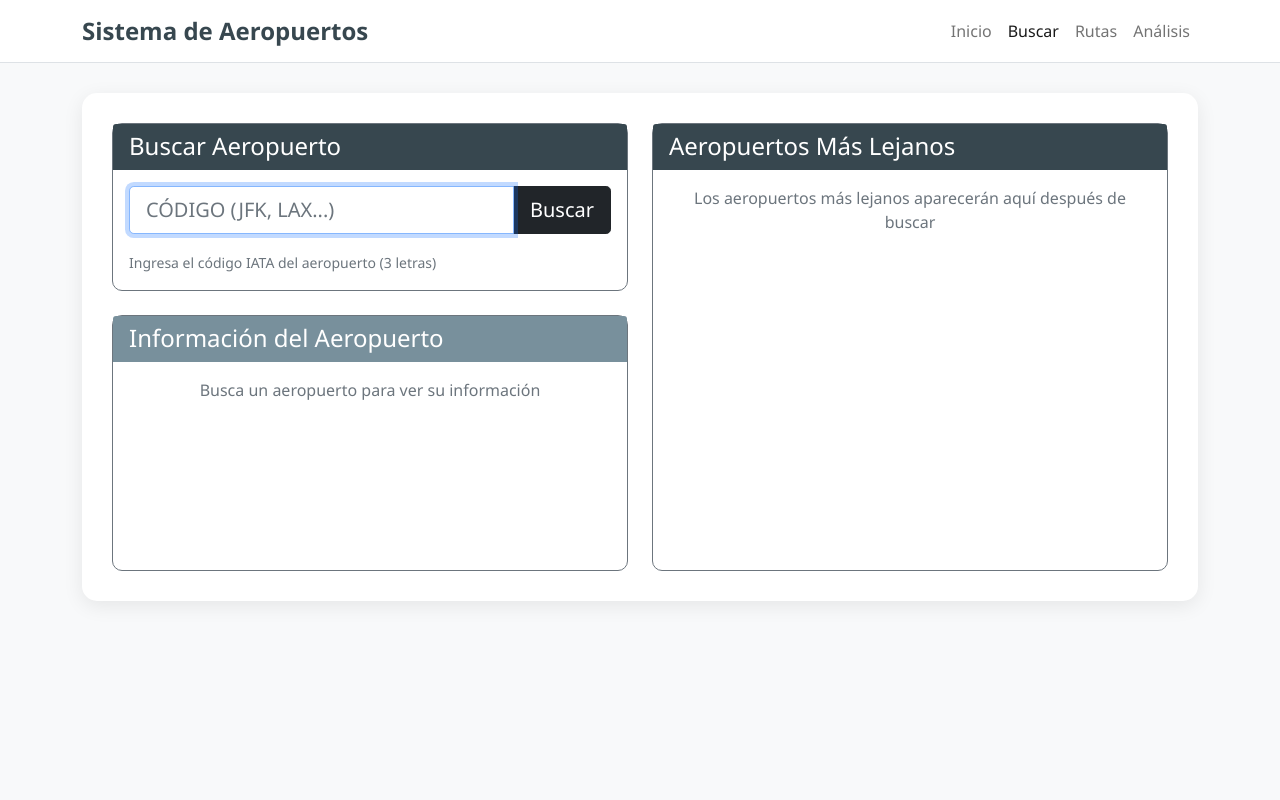
After one commit to Sdardila2/Airport-System, a Flask app: template templates/search.html in a window 1280 px wide. The commit adds this page. Run offline with Flask 3, Linux system fonts and the light colour scheme; the template is opened without the code that fills it, so the values that code supplies are empty.

Commit message:
Cambio de colores e implementación de sección "search"

```diff
--- /dev/null
+++ b/templates/search.html
@@ -0,0 +1,272 @@
+<!DOCTYPE html>
+<html lang="es">
+<head>
+    <meta charset="UTF-8">
+    <meta name="viewport" content="width=device-width, initial-scale=1.0">
+    <title>Buscar Aeropuerto - Sistema de Aeropuertos</title>
+    <link href="https://cdn.jsdelivr.net/npm/bootstrap@5.1.3/dist/css/bootstrap.min.css" rel="stylesheet">
+    <style>
+        :root {
+            --color-primary: #37474F;
+            --color-secondary: #78909C;
+        }
+        body {
+            background: #f8f9fa;
+            min-height: 100vh;
+            font-family: 'Segoe UI', Tahoma, Geneva, Verdana, sans-serif;
+        }
+        .navbar-brand {
+            font-weight: bold;
+            font-size: 1.5rem;
+            color: var(--color-primary) !important;
+        }
+        .content-card {
+            background: #ffffff;
+            border-radius: 15px;
+            padding: 30px;
+            margin-top: 30px;
+            box-shadow: 0 5px 20px rgba(0,0,0,0.08);
+        }
+        .feature-card {
+            border: 1px solid #e0e0e0;
+            border-radius: 10px;
+            transition: transform 0.3s ease;
+        }
+        .feature-card:hover {
+            transform: translateY(-3px);
+            box-shadow: 0 4px 10px rgba(0,0,0,0.05);
+        }
+        .header-primary {
+            background-color: var(--color-primary) !important;
+            border-color: var(--color-primary) !important;
+            color: white !important;
+        }
+        .header-secondary {
+            background-color: var(--color-secondary) !important;
+            border-color: var(--color-secondary) !important;
+            color: white !important;
+        }
+        .text-action {
+            color: var(--color-primary) !important;
+        }
+        .airport-info-container, .farthest-container {
+            min-height: 200px;
+            max-height: 400px;
+            overflow-y: auto;
+        }
+        .farthest-container {
+            min-height: 400px;
+            max-height: 500px;
+        }
+        .fixed-height {
+            height: 100%;
+            display: flex;
+            flex-direction: column;
+        }
+    </style>
+</head>
+<body>
+    <nav class="navbar navbar-expand-lg navbar-light bg-white border-bottom">
+        <div class="container">
+            <a class="navbar-brand" href="/">
+                Sistema de Aeropuertos
+            </a>
+            <div class="navbar-nav">
+                <a class="nav-link" href="/">Inicio</a>
+                <a class="nav-link active" href="/search">Buscar</a>
+                <a class="nav-link" href="/route">Rutas</a>
+                <a class="nav-link" href="/analysis">Análisis</a>
+            </div>
+        </div>
+    </nav>
+
+    <div class="container">
+        <div class="content-card">
+            <div class="row">
+                <div class="col-md-6">
+                    <div class="fixed-height">
+                        <div class="card feature-card border-secondary mb-4">
+                            <div class="card-header header-primary">
+                                <h4 class="mb-0">Buscar Aeropuerto</h4>
+                            </div>
+                            <div class="card-body">
+                                <div class="input-group mb-3">
+                                    <input type="text" class="form-control form-control-lg"
+                                           id="airport-code" placeholder="Código (JFK, LAX...)"
+                                           maxlength="3" style="text-transform:uppercase">
+                                    <button class="btn btn-dark btn-lg" onclick="searchAirport()">
+                                        Buscar
+                                    </button>
+                                </div>
+                                <small class="text-muted">Ingresa el código IATA del aeropuerto (3 letras)</small>
+                            </div>
+                        </div>
+
+                        <div class="card feature-card border-secondary flex-grow-1">
+                            <div class="card-header header-secondary">
+                                <h4 class="mb-0">Información del Aeropuerto</h4>
+                            </div>
+                            <div class="card-body airport-info-container">
+                                <div id="airport-info" class="text-center text-muted">
+                                    <p>Busca un aeropuerto para ver su información</p>
+                                </div>
+                            </div>
+                        </div>
+                    </div>
+                </div>
+
+                <div class="col-md-6">
+                    <div class="fixed-height">
+                        <div class="card feature-card border-secondary h-100">
+                            <div class="card-header header-primary">
+                                <h4 class="mb-0">Aeropuertos Más Lejanos</h4>
+                            </div>
+                            <div class="card-body farthest-container">
+                                <div id="farthest-airports" class="text-center text-muted">
+                                    <p>Los aeropuertos más lejanos aparecerán aquí después de buscar</p>
+                                </div>
+                            </div>
+                        </div>
+                    </div>
+                </div>
+            </div>
+        </div>
+    </div>
+
+    <script src="https://cdn.jsdelivr.net/npm/bootstrap@5.1.3/dist/js/bootstrap.bundle.min.js"></script>
+    <script>
+        const airportCodeInput = document.getElementById('airport-code');
+        const airportInfoDiv = document.getElementById('airport-info');
+        const farthestAirportsContainer = document.getElementById('farthest-airports');
+
+        function searchAirport() {
+            const code = airportCodeInput.value.trim().toUpperCase();
+            if (!code) {
+                alert('Por favor ingresa un código de aeropuerto');
+                return;
+            }
+
+            airportInfoDiv.innerHTML = `
+                <div class="text-center">
+                    <div class="spinner-border text-dark mb-3" role="status">
+                        <span class="visually-hidden">Cargando...</span>
+                    </div>
+                    <p>Buscando aeropuerto <strong>${code}</strong>...</p>
+                </div>
+            `;
+
+            farthestAirportsContainer.innerHTML = `
+                <div class="text-center">
+                    <div class="spinner-border text-dark mb-3" role="status">
+                        <span class="visually-hidden">Cargando...</span>
+                    </div>
+                    <p>Esperando información del aeropuerto...</p>
+                </div>
+            `;
+
+            fetch(`/api/airport/${code}`)
+                .then(response => response.json())
+                .then(data => {
+                    if (data.success) {
+                        airportInfoDiv.innerHTML = `
+                            <div class="text-start">
+                                <h5 class="text-success">Info de ${code}</h5>
+                                <p class="mb-1"><strong>Nombre:</strong> ${data.data.name}</p>
+                                <p class="mb-1"><strong>Ciudad:</strong> ${data.data.city}</p>
+                                <p class="mb-1"><strong>País:</strong> ${data.data.country}</p>
+                                <p class="mb-1"><strong>Latitud:</strong> ${data.data.lat.toFixed(4)}</p>
+                                <p class="mb-0"><strong>Longitud:</strong> ${data.data.lon.toFixed(4)}</p>
+                            </div>
+                        `;
+                        loadFarthestAirports(code);
+                    } else {
+                        airportInfoDiv.innerHTML = `
+                            <div class="alert alert-danger text-start">
+                                <strong>Aeropuerto no encontrado</strong><br>
+                                Verifica que el código <strong>${code}</strong> sea correcto.
+                            </div>
+                        `;
+                        farthestAirportsContainer.innerHTML = `
+                            <div class="text-center text-muted">
+                                <p>Busca un aeropuerto válido para ver conexiones</p>
+                            </div>
+                        `;
+                    }
+                })
+                .catch(error => {
+                    airportInfoDiv.innerHTML = `
+                        <div class="alert alert-danger">
+                            Error al buscar el aeropuerto: ${error}
+                        </div>
+                    `;
+                });
+        }
+
+        function loadFarthestAirports(code) {
+            farthestAirportsContainer.innerHTML = `
+                <div class="text-center">
+                    <div class="spinner-border text-dark mb-3" role="status">
+                        <span class="visually-hidden">Cargando...</span>
+                    </div>
+                    <p>Calculando aeropuertos más lejanos...</p>
+                </div>
+            `;
+
+            fetch(`/api/farthest/${code}`)
+                .then(response => response.json())
+                .then(data => {
+                    if (data.length > 0) {
+                        let html = '<div class="list-group list-group-flush">';
+
+                        data.forEach((airport, index) => {
+                            const isFarthest = index === 0;
+                            html += `
+                                <div class="list-group-item ${isFarthest ? 'border-dark border-2 bg-light' : ''}">
+                                    <div class="d-flex justify-content-between align-items-start">
+                                        <div class="flex-grow-1">
+                                            <h6 class="mb-1">
+                                                <span class="badge bg-dark">${airport.code}</span>
+                                                ${airport.name}
+                                            </h6>
+                                            <small class="text-muted">${airport.city}, ${airport.country}</small>
+                                        </div>
+                                        <div class="text-end ms-2">
+                                            <strong class="text-dark">${airport.distance} km</strong>
+                                            ${isFarthest ? '<br><small class="text-dark"><strong>Más lejano</strong></small>' : ''}
+                                        </div>
+                                    </div>
+                                </div>
+                            `;
+                        });
+
+                        html += '</div>';
+                        farthestAirportsContainer.innerHTML = html;
+                    } else {
+                        farthestAirportsContainer.innerHTML = `
+                            <div class="alert alert-info">
+                                No se encontraron aeropuertos alcanzables desde ${code}
+                            </div>
+                        `;
+                    }
+                })
+                .catch(error => {
+                    farthestAirportsContainer.innerHTML = `
+                        <div class="alert alert-danger">
+                            Error al calcular aeropuertos lejanos
+                        </div>
+                    `;
+                });
+        }
+
+        airportCodeInput.addEventListener('keypress', function(e) {
+            if (e.key === 'Enter') {
+                searchAirport();
+            }
+        });
+
+        document.addEventListener('DOMContentLoaded', function() {
+            airportCodeInput.focus();
+        });
+    </script>
+</body>
+</html>
```
Also changed, not shown: templates/index.html (+44 -39 lines).
